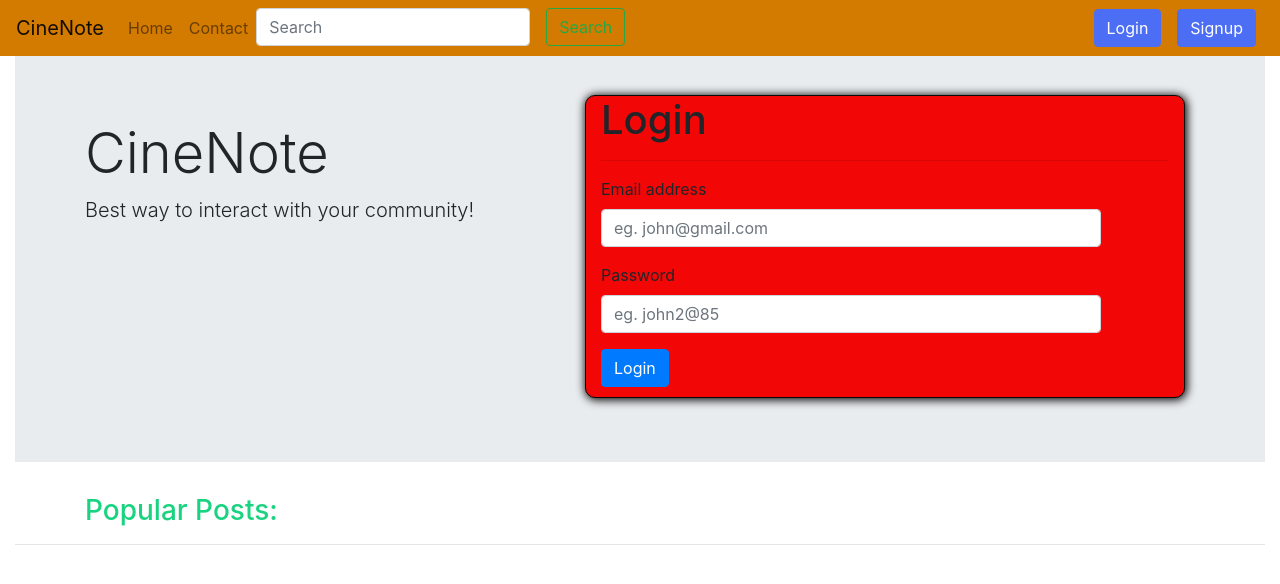
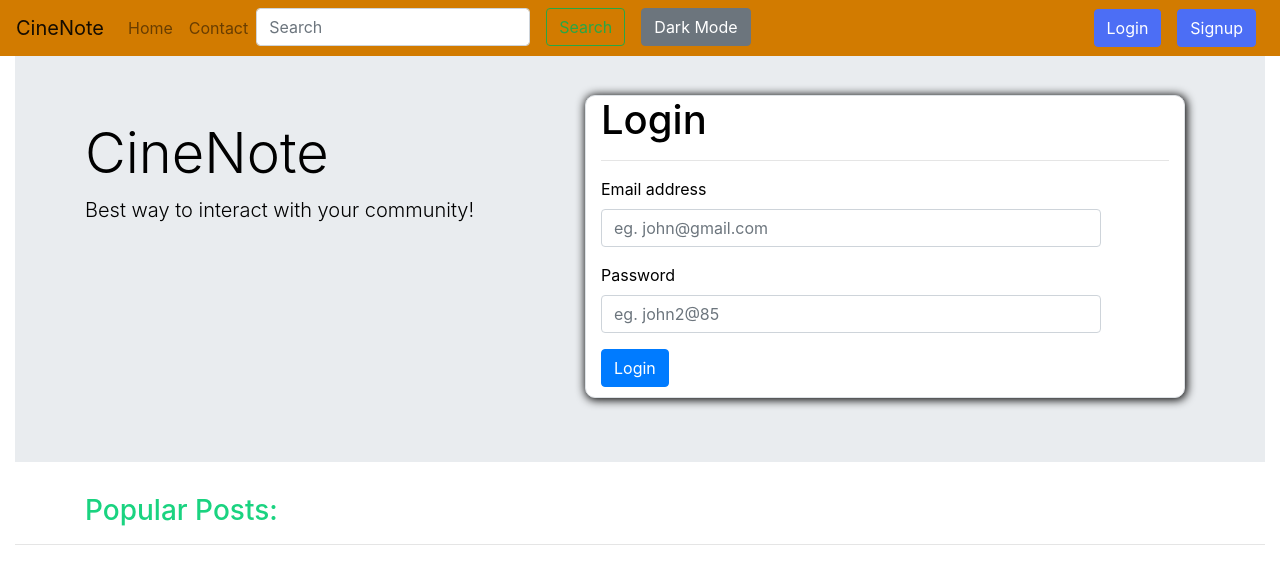
Before and after one commit to sozkan4/SWE599-Semantic-Annotations, a Django app: page / in a window 1280 px wide. Shown: the top 584 px of the page. Run offline with Django 3.2, Linux system fonts and the light colour scheme; data that the repository does not hold is empty.

Commit message:
Add dark theme toggle

```diff
--- /dev/null
+++ b/application_server/movie_app/static/css/theme.css
@@ -0,0 +1,38 @@
+:root {
+  --bg-color: #ffffff;
+  --text-color: #000000;
+  --navbar-bg: rgb(210, 123, 0);
+  --card-bg: #ffffff;
+  --card-border: #dee2e6;
+}
+
+body.dark-mode {
+  --bg-color: #121212;
+  --text-color: #ffffff;
+  --navbar-bg: #333333;
+  --card-bg: #1e1e1e;
+  --card-border: #555555;
+}
+
+body {
+  background-color: var(--bg-color);
+  color: var(--text-color);
+}
+
+.navbar {
+  background-color: var(--navbar-bg) !important;
+}
+
+.themed-container,
+.card {
+  background-color: var(--card-bg) !important;
+  color: var(--text-color) !important;
+  border-color: var(--card-border) !important;
+}
+
+.list-group-item,
+.modal-content {
+  background-color: var(--card-bg) !important;
+  color: var(--text-color) !important;
+  border-color: var(--card-border) !important;
+}
--- a/application_server/movie_app/templates/base.html
+++ b/application_server/movie_app/templates/base.html
@@ -12,6 +12,7 @@
 
     <!-- Bootstrap CSS -->
     <link rel="stylesheet" href="https://cdn.jsdelivr.net/npm/bootstrap@4.5.3/dist/css/bootstrap.min.css" integrity="sha384-TX8t27EcRE3e/ihU7zmQxVncDAy5uIKz4rEkgIXeMed4M0jlfIDPvg6uqKI2xXr2" crossorigin="anonymous">
+    <link rel='stylesheet' href='{% static 'css/theme.css' %}'>
 
     <title>{% block title %}{% endblock %}</title>
 
@@ -52,6 +53,9 @@
                     <input class="form-control mr-sm-2" type="search" name="query" placeholder="Search" aria-label="Search" required>
                     <input class="btn btn-outline-success mx-2 my-2 my-sm-0" type="submit" value="Search">
                 </form>
+                </li>
+            <li class="nav-item">
+                <button id="themeToggle" class="btn btn-secondary ml-2">Dark Mode</button>
             </li>
         </ul>
 
@@ -171,6 +175,20 @@
 
 <!-- Optional: Include jQuery and Bootstrap Bundle (includes Popper) -->
 <script src="https://cdn.jsdelivr.net/npm/bootstrap@4.5.3/dist/js/bootstrap.bundle.min.js" integrity="sha384-ho+j7jyWK8fNQe+A12Hb8AhRq26LrZ/JpcUGGOn+Y7RsweNrtN/tE3MoK7ZeZDyx" crossorigin="anonymous"></script>
+<script>
+    const toggle = document.getElementById("themeToggle");
+    if (toggle) {
+        toggle.addEventListener("click", function() {
+            document.body.classList.toggle("dark-mode");
+            localStorage.setItem("theme", document.body.classList.contains("dark-mode") ? "dark" : "light");
+        });
+    }
+    (function(){
+        if(localStorage.getItem("theme") === "dark"){
+            document.body.classList.add("dark-mode");
+        }
+    })();
+</script>
 
 </body>
 </html>
--- a/application_server/movie_app/templates/contact.html
+++ b/application_server/movie_app/templates/contact.html
@@ -5,7 +5,7 @@
 {% block body %}
 
 <div class="jumbotron jumbotron-fluid">
-    <div class="container-fluid" style="margin-top:30px; background: white; box-shadow: 1px 1px 10px 1px black; padding: 10px; width: 600px;">
+    <div class="container-fluid themed-container" style="margin-top:30px; box-shadow: 1px 1px 10px 1px black; padding: 10px; width: 600px;">
         <form method="post" action="{% url 'contact' %}">
             {% csrf_token %}
         <h1>Contact Form</h1>
--- a/application_server/movie_app/templates/create_post.html
+++ b/application_server/movie_app/templates/create_post.html
@@ -4,7 +4,7 @@
 {% block body %}
 
 <div class="jumbotron jumbotron-fluid">
-    <div class="container-fluid" style="margin-top: -40px; background: white; box-shadow: 1px 1px 10px 1px black; padding: 10px; width: 800px;">
+    <div class="container-fluid themed-container" style="margin-top: -40px; box-shadow: 1px 1px 10px 1px black; padding: 10px; width: 800px;">
         <form id="postForm" action="{% url 'post_created' %}" method="post">
             {% csrf_token %}
             <h1>Write a Post</h1>
--- a/application_server/movie_app/templates/home.html
+++ b/application_server/movie_app/templates/home.html
@@ -14,7 +14,7 @@
   </div>
 
   <div class="container">
-    <div class="container" style="border-radius: 10px; box-shadow: 1px 1px 10px 1px black; background:rgb(243, 6, 6); padding-bottom:10px; margin-top:-130px;margin-left:500px; border: 1px solid rgb(9, 9, 9); width: 600px;">
+    <div class="container themed-container" style="border-radius: 10px; box-shadow: 1px 1px 10px 1px black; padding-bottom:10px; margin-top:-130px;margin-left:500px; border: 1px solid rgb(9, 9, 9); width: 600px;">
       <form action="{% url 'login' %}" method="post">
         {% csrf_token %}
   <div class="form-group">
```
